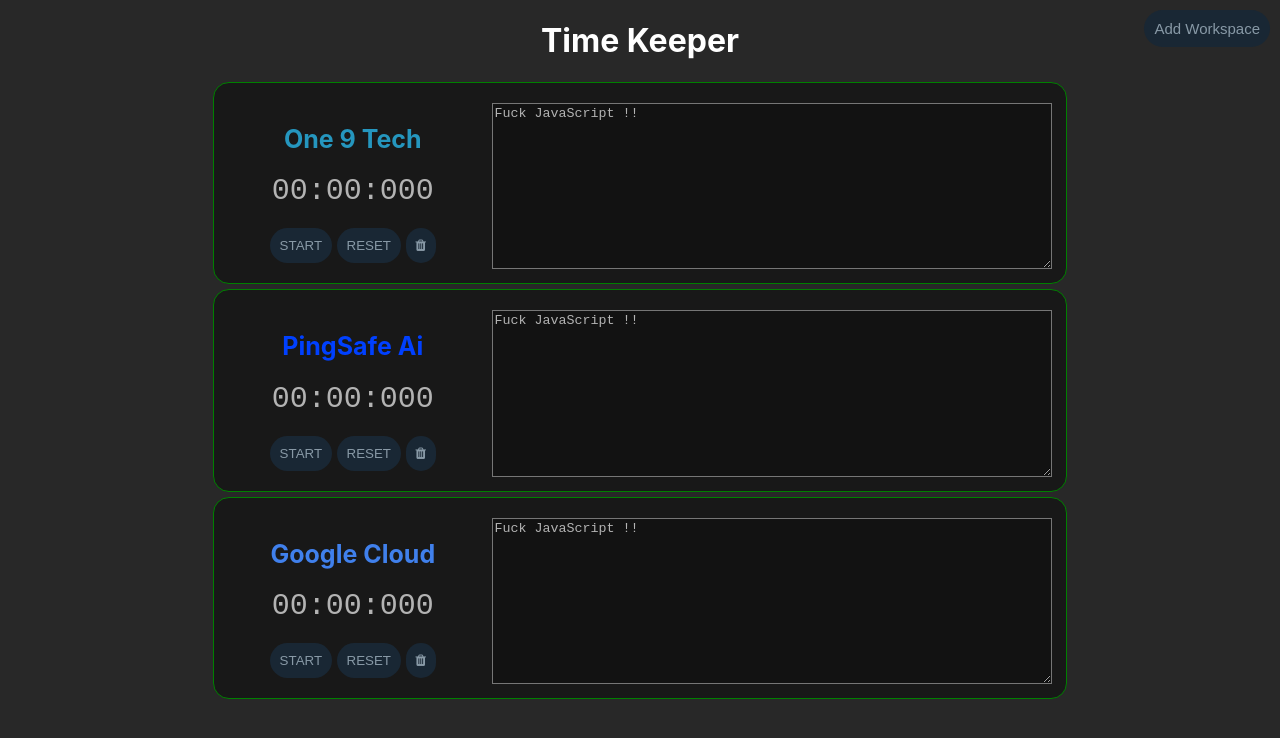
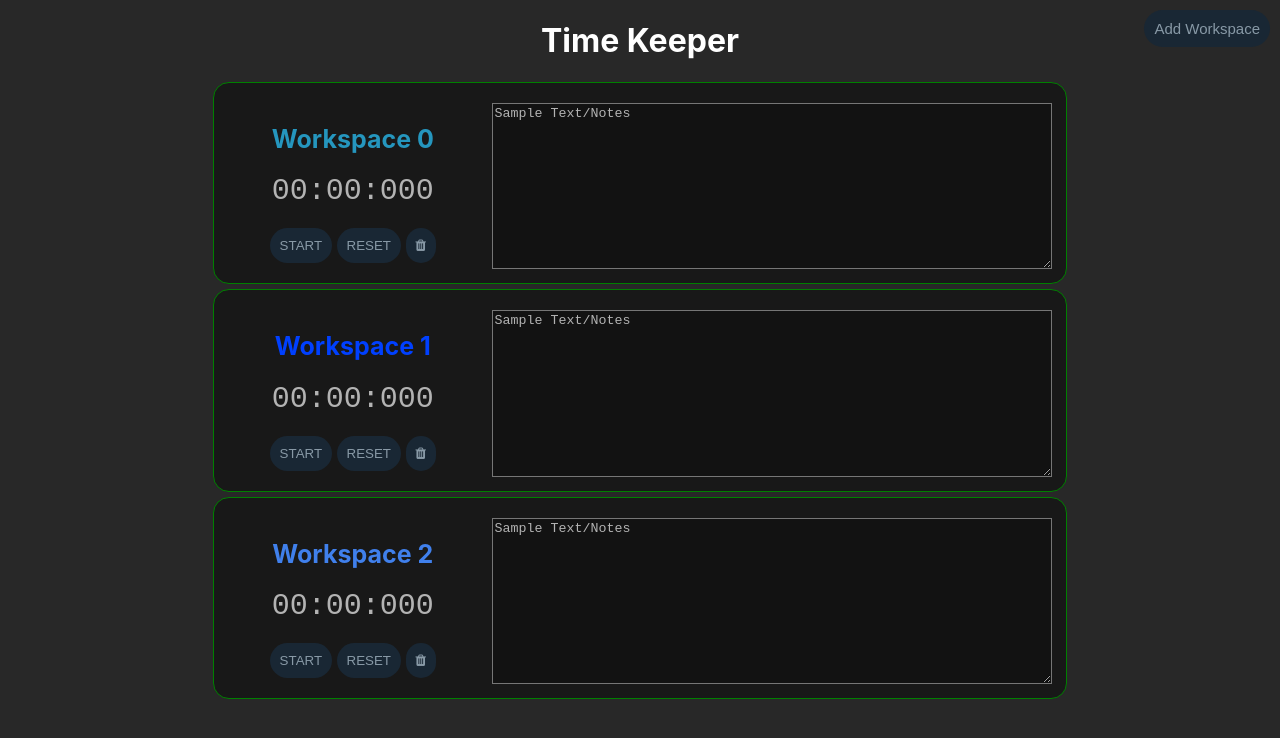
Before and after one commit to harshsinghvi/time-keeper, a React (Create React App) app: page / in a window 1280 px wide. Shown: the top 738 px of the page. Built offline with nearby package versions, Linux system fonts and the light colour scheme.

Commit message:
Finishing App

```diff
--- a/src/App.js
+++ b/src/App.js
@@ -4,13 +4,7 @@
 import "./App.css";
 import Workspace from "./Workspace";
 import NewWorkspace from "./NewWorkspace";
-
-const sampleText = "Fuck JavaScript !!";
-const sampleData = [
-  { name: "One 9 Tech", color: "#2596be", text: sampleText },
-  { name: "PingSafe Ai", color: "#0040ff", text: sampleText },
-  { name: "Google Cloud", color: "#4080ec", text: sampleText },
-];
+import { sampleData, sampleText } from "./sampleData";
 
 function App() {
   const [appData, setAppData] = useState([]);
--- /dev/null
+++ b/src/sampleData.js
@@ -0,0 +1,6 @@
+export const sampleText = "Sample Text/Notes";
+export const sampleData = [
+  { name: "Workspace 0", color: "#2596be", text: sampleText },
+  { name: "Workspace 1", color: "#0040ff", text: sampleText },
+  { name: "Workspace 2", color: "#4080ec", text: sampleText },
+];
```
Also changed, not shown: 1 other file (tests, documents, lock files or other folders).
